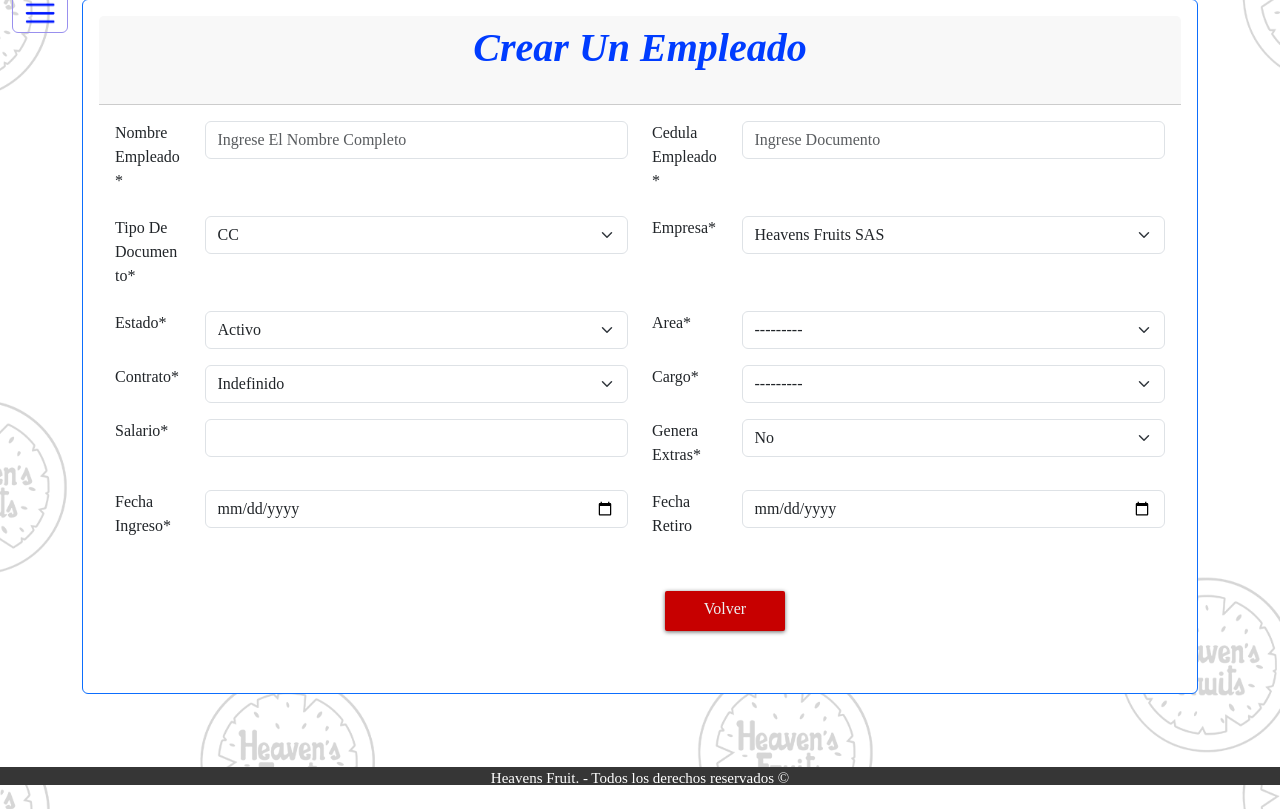
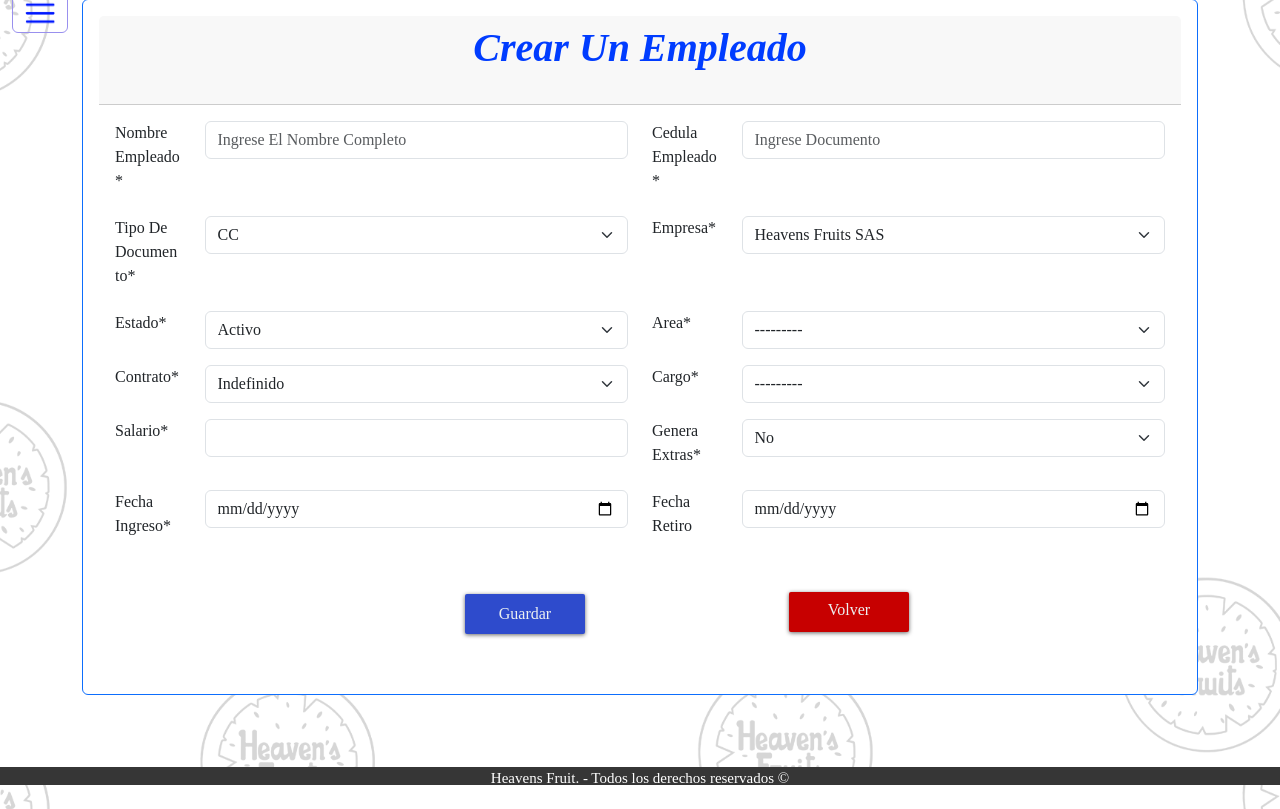
Before and after one commit to Sebastyk120/Django_horarios_V6, a Django app: page /empleados/crear/ in a window 1280 px wide. Shown: the part 15-824 px from the top of the page. Run offline with Django 4.2, Linux system fonts and the light colour scheme; a user stored in the database is signed in; data comes from the database, SQL or seed files in the repository; both versions use the stored data as it was after the commit; parts of the project's set-up code (start-up, migrations or seed data) failed here and were passed over; some libraries are stand-ins or nearby versions.

Commit message:
cambios en el front muy pocos bugs

```diff
--- a/registro_horas/static/css/Cempleado.css
+++ b/registro_horas/static/css/Cempleado.css
@@ -106,6 +106,74 @@ h1 {
     padding-top: 120%;
 
     transition: width .2s ease-out, padding-top .2s ease-out;
+}
+
+#guardar {
+
+  position: relative;
+  left: 350px;
+  height: 40px;
+  width: 120px;
+  top: 3px;
+
+}
+
+.buttong {
+
+  margin: 30px auto;
+  padding: 0;
+  overflow: hidden;
+  border-width: 0;
+  outline: none;
+  border-radius: 2px;
+  box-shadow: 0 1px 4px rgba(0, 0, 0, .6);
+  background-color: #2e4bcc;
+  color: #ecf0f1;
+
+  transition: background-color .3s;
+}
+
+.buttong:hover,
+.buttong:focus {
+  background-color: #8e27ae;
+}
+
+.buttong>* {
+  position: relative;
+}
+
+.buttong span {
+  display: block;
+  padding: 12px 24px;
+}
+
+.buttong:before {
+  content: "";
+
+  position: absolute;
+  top: 50%;
+  left: 50%;
+
+  display: block;
+  width: 0;
+  padding-top: 0;
+
+  border-radius: 100%;
+
+  background-color: rgba(236, 240, 241, .3);
+
+  -webkit-transform: translate(-50%, -50%);
+  -moz-transform: translate(-50%, -50%);
+  -ms-transform: translate(-50%, -50%);
+  -o-transform: translate(-50%, -50%);
+  transform: translate(-50%, -50%);
+}
+
+.buttong:active:before {
+  width: 120%;
+  padding-top: 120%;
+
+  transition: width .2s ease-out, padding-top .2s ease-out;
 }
 
 #volver {
--- a/registro_horas/templates/crear_empleado.html
+++ b/registro_horas/templates/crear_empleado.html
@@ -18,7 +18,7 @@
           </div>
           <div class="card-body">
           {{ error }} {% csrf_token %} {% crispy form %}
-
+          <button class="buttong" id="guardar"> Guardar</button>
           <a class="buttonv btn btn-danger" href="/" role="button" id="volver">Volver</a>
           </div>
         </form>
--- a/registro_horas/templates/ope_crear_cargo.html
+++ b/registro_horas/templates/ope_crear_cargo.html
@@ -16,7 +16,7 @@
         <div class="col-md">
             <div class="card card-body h-100 border-primary">
                 <div class="card-header">
-                    <h1 class="text-center mb-4">Cargos Modulo Operaciones</h1>
+                    <h1 class="text-center mb-4">Cargos Modulo Operaciones </h1>
                 </div>
                 <div class="card-body">
                     <ul id="columns" class="col-md-9 list-group-horizontal">
@@ -25,6 +25,7 @@
                             <li>{{ cargo_nombre }}</li>
                         {% endfor %}
                     </ul>
+                    <a class="buttonv btn btn-danger" href="/operaciones/" role="button" id="volver">Volver</a>
                 </div>
             </div>
         </div>
--- a/registro_horas/templates/ope_crear_festivo.html
+++ b/registro_horas/templates/ope_crear_festivo.html
@@ -25,6 +25,7 @@
                             <li id="columnas">{{ festivo_nombre }}</li>
                         {% endfor %}
                     </ul>
+                    <a class="buttonv btn btn-danger" href="/operaciones/" role="button" id="volver">Volver</a>
                 </div>
             </div>
         </div>
--- a/registro_horas/templates/ope_empleados.html
+++ b/registro_horas/templates/ope_empleados.html
@@ -15,7 +15,7 @@
 
 <body>
     <br>
-    <h1 style="text-align: center">Ver empleados</h1>
+    <h1 style="text-align: center">Ver Empleados Operaciones</h1>
     </form>
     <div class="container-fluid">
         <div class="row"></div>
--- a/registro_horas/templates/ope_import_jornadas.html
+++ b/registro_horas/templates/ope_import_jornadas.html
@@ -21,7 +21,7 @@
                 <button type="submit" class="button btn btn-success">Cargar</button>
             </form>
             <div class="d-grid gap-2 d-md-flex justify-content-md-end">
-                <a class="nav-link" href="operaciones/jornadas">
+                <a class="nav-link" href="/operaciones/jornadas/">
                     <button type="submit" class="button btn btn-danger">Volver</button>
                 </a>
             </div>
--- a/registro_horas/views.py
+++ b/registro_horas/views.py
@@ -27,7 +27,6 @@ def export_emp_excel(request):
     response = HttpResponse(
         dataset.xlsx, content_type='application/vnd.ms-excel')
     response['Content-Disposition'] = 'attachment; filename="empleados_exportados.xlsx"'
-    messages.success(request, "Excel de jornadas operaciones exportado correctamente")
     return response
 
 
@@ -690,7 +689,6 @@ def ope_home(request):
 
 
 def ope_export_jor_excel(request):
-    messages.success(request, "Excel de jornadas operaciones exportado correctamente")
     jornada_resource = OpeJornadasResource()
     dataset = jornada_resource.export()
     response = HttpResponse(
```
Also changed, not shown: db.sqlite3.
